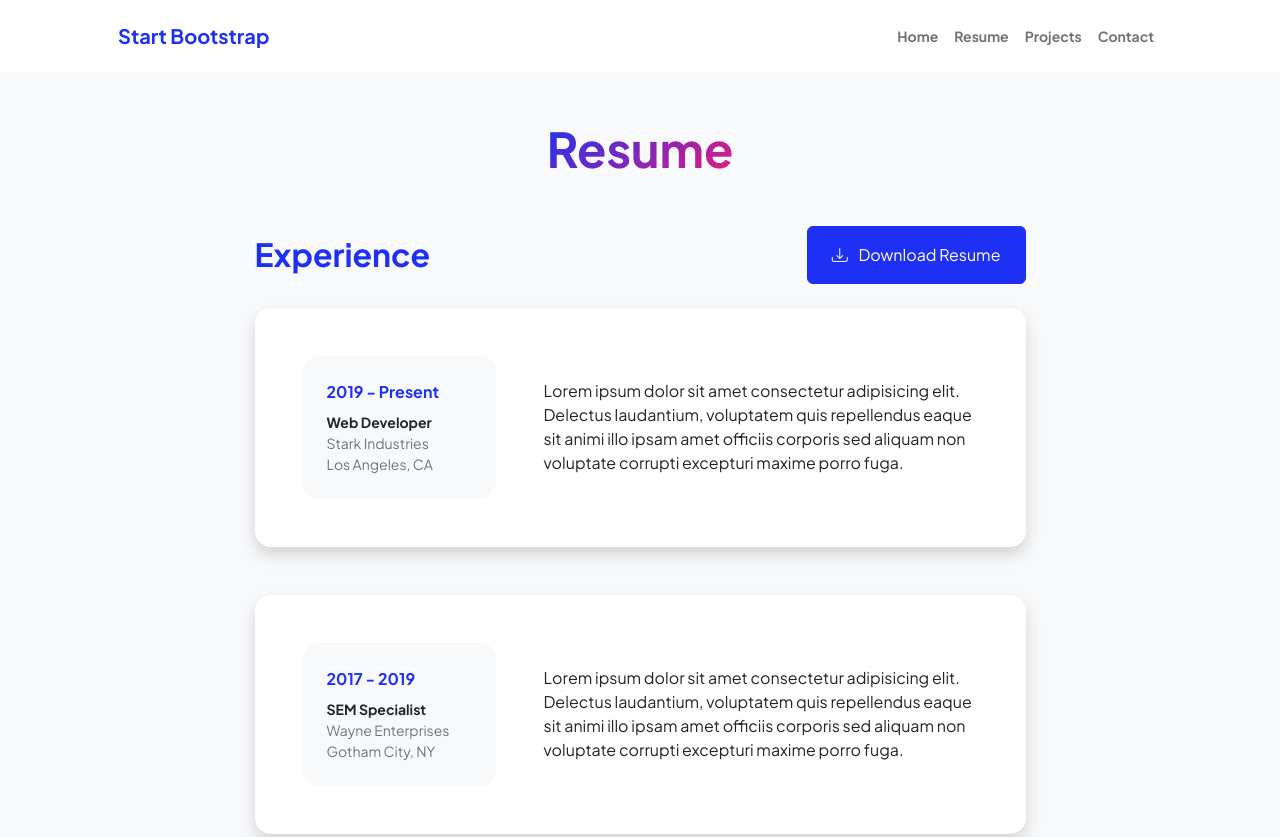
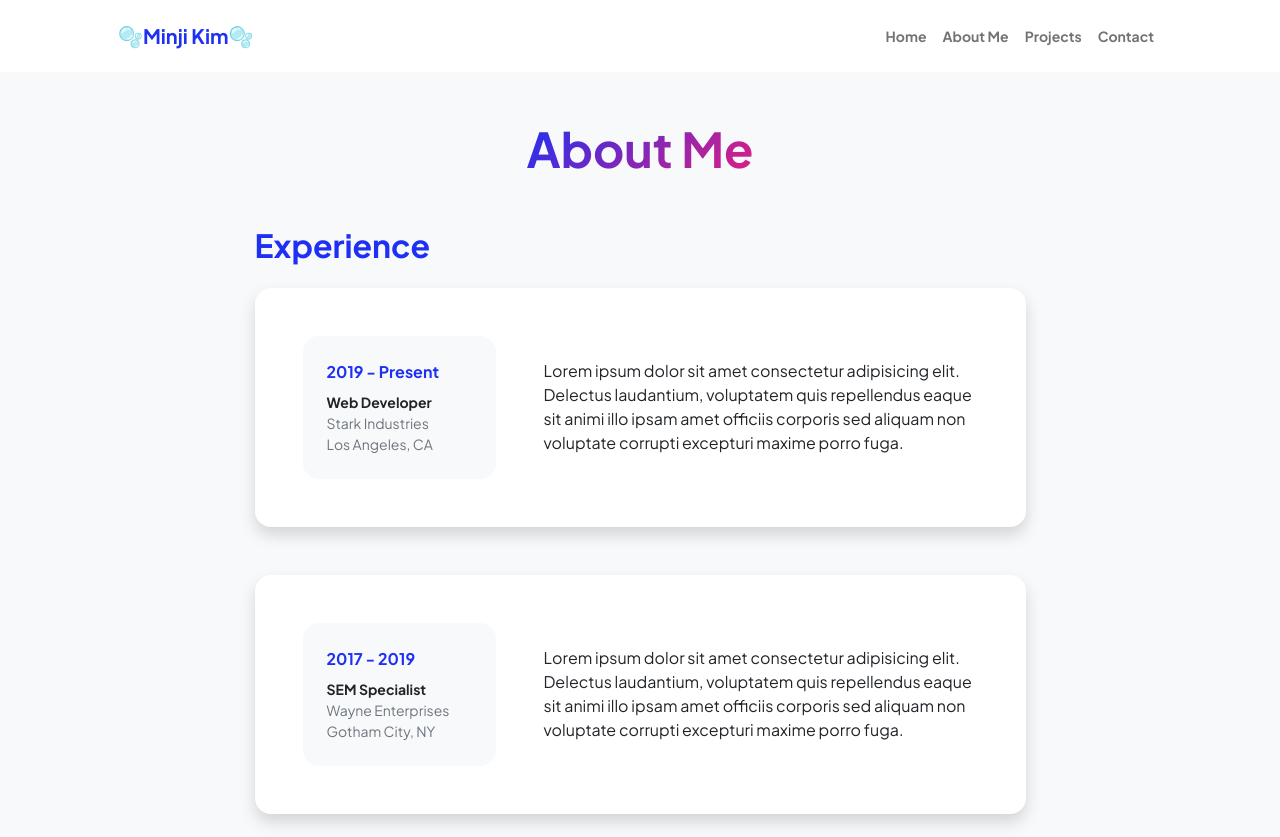
Before and after one commit to ghi512/Mid-Term-Project, a plain HTML site: page aboutMe.html in a window 1280 px wide. Shown: the top 837 px of the page. Drawn offline with nearby package versions, Linux system fonts and the light colour scheme.

Commit message:
feat: aboutMe 페이지 수정

```diff
--- a/aboutMe.html
+++ b/aboutMe.html
@@ -5,7 +5,7 @@
         <meta name="viewport" content="width=device-width, initial-scale=1, shrink-to-fit=no" />
         <meta name="description" content="" />
         <meta name="author" content="" />
-        <title>Personal - Start Bootstrap Template</title>
+        <title>Minji Kim</title>
         <!-- Favicon-->
         <link rel="icon" type="image/x-icon" href="assets/favicon.ico" />
         <!-- Custom Google font-->
@@ -22,12 +22,12 @@
             <!-- Navigation-->
             <nav class="navbar navbar-expand-lg navbar-light bg-white py-3">
                 <div class="container px-5">
-                    <a class="navbar-brand" href="index.html"><span class="fw-bolder text-primary">Start Bootstrap</span></a>
+                    <a class="navbar-brand" href="index.html"><span class="fw-bolder text-primary">🫧Minji Kim🫧</span></a>
                     <button class="navbar-toggler" type="button" data-bs-toggle="collapse" data-bs-target="#navbarSupportedContent" aria-controls="navbarSupportedContent" aria-expanded="false" aria-label="Toggle navigation"><span class="navbar-toggler-icon"></span></button>
                     <div class="collapse navbar-collapse" id="navbarSupportedContent">
                         <ul class="navbar-nav ms-auto mb-2 mb-lg-0 small fw-bolder">
                             <li class="nav-item"><a class="nav-link" href="index.html">Home</a></li>
-                            <li class="nav-item"><a class="nav-link" href="resume.html">Resume</a></li>
+                            <li class="nav-item"><a class="nav-link" href="aboutMe.html">About Me</a></li>
                             <li class="nav-item"><a class="nav-link" href="projects.html">Projects</a></li>
                             <li class="nav-item"><a class="nav-link" href="contact.html">Contact</a></li>
                         </ul>
@@ -37,7 +37,7 @@
             <!-- Page Content-->
             <div class="container px-5 my-5">
                 <div class="text-center mb-5">
-                    <h1 class="display-5 fw-bolder mb-0"><span class="text-gradient d-inline">Resume</span></h1>
+                    <h1 class="display-5 fw-bolder mb-0"><span class="text-gradient d-inline">About Me</span></h1>
                 </div>
                 <div class="row gx-5 justify-content-center">
                     <div class="col-lg-11 col-xl-9 col-xxl-8">
@@ -45,12 +45,6 @@
                         <section>
                             <div class="d-flex align-items-center justify-content-between mb-4">
                                 <h2 class="text-primary fw-bolder mb-0">Experience</h2>
-                                <!-- Download resume button-->
-                                <!-- Note: Set the link href target to a PDF file within your project-->
-                                <a class="btn btn-primary px-4 py-3" href="#!">
-                                    <div class="d-inline-block bi bi-download me-2"></div>
-                                    Download Resume
-                                </a>
                             </div>
                             <!-- Experience Card 1-->
                             <div class="card shadow border-0 rounded-4 mb-5">
@@ -167,9 +161,9 @@
                                             <div class="col"><div class="d-flex align-items-center bg-light rounded-4 p-3 h-100">JavaScript</div></div>
                                         </div>
                                         <div class="row row-cols-1 row-cols-md-3">
-                                            <div class="col mb-4 mb-md-0"><div class="d-flex align-items-center bg-light rounded-4 p-3 h-100">Python</div></div>
-                                            <div class="col mb-4 mb-md-0"><div class="d-flex align-items-center bg-light rounded-4 p-3 h-100">Ruby</div></div>
-                                            <div class="col"><div class="d-flex align-items-center bg-light rounded-4 p-3 h-100">Node.js</div></div>
+                                            <div class="col mb-4 mb-md-0"><div class="d-flex align-items-center bg-light rounded-4 p-3 h-100">Java</div></div>
+                                            <div class="col mb-4 mb-md-0"><div class="d-flex align-items-center bg-light rounded-4 p-3 h-100">Spring</div></div>
+                                            <div class="col"><div class="d-flex align-items-center bg-light rounded-4 p-3 h-100">MySQL</div></div>
                                         </div>
                                     </div>
                                 </div>
```
Also changed, not shown: contact.html (+3 -3 lines), projects.html (+3 -3 lines).
